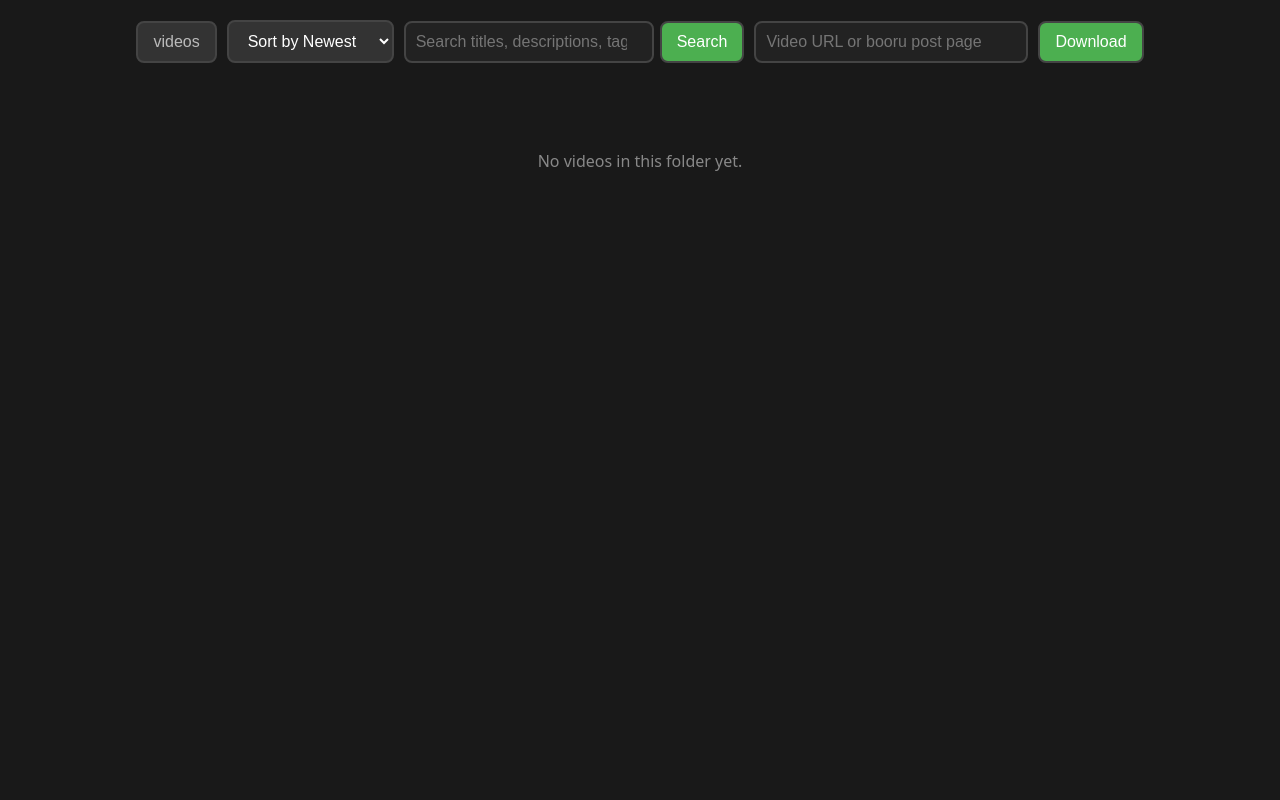
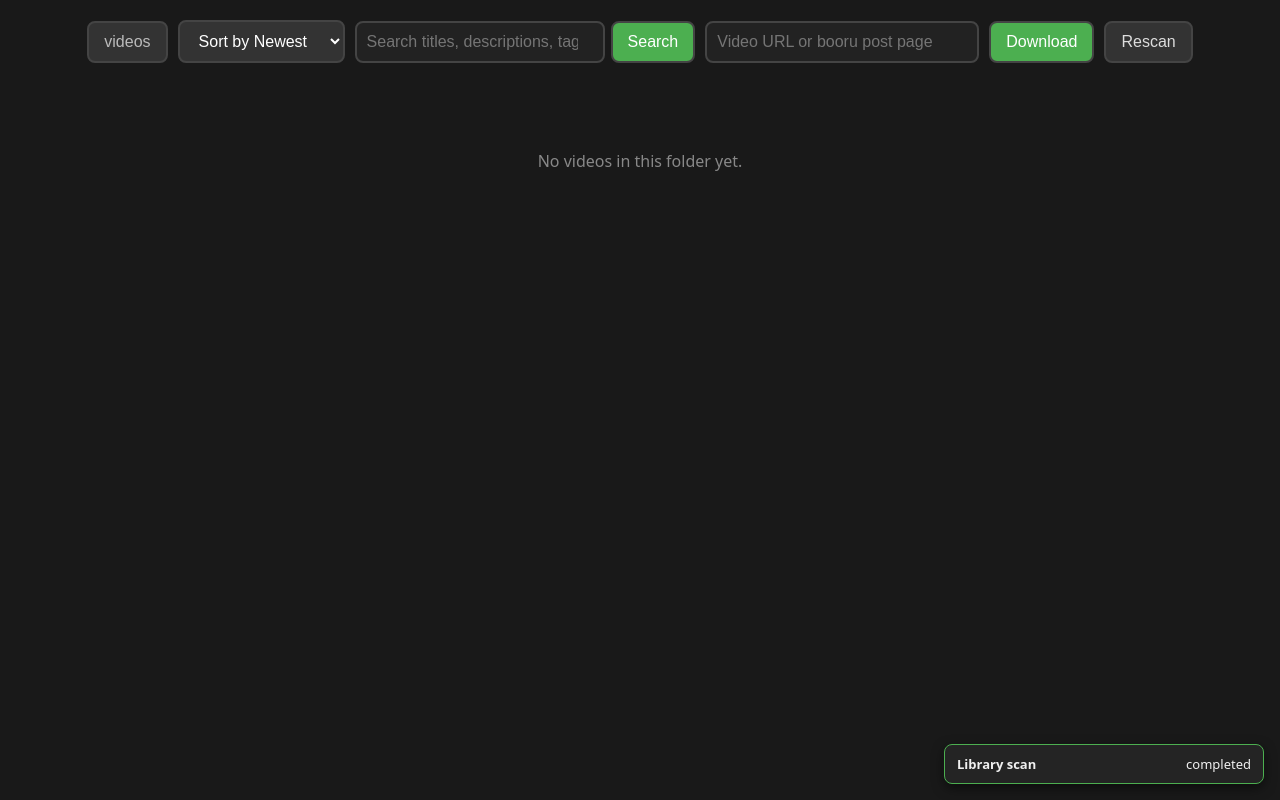
Before and after one commit to PeasantL/StreamServer, a FastAPI app: page / in a window 1280 px wide. Run offline with FastAPI, Linux system fonts and the light colour scheme; some libraries are stand-ins or nearby versions.

Commit message:
Make running jobs visible, and allow a rescan on demand
The registry always knew about every download, import and scan in the
process, but nothing exposed more than the single task id a page happened to
be holding in JavaScript. A download started in one tab was invisible in every
other -- and invisible in its own tab after a reload, with no way to tell
whether it was still running or had died.

`GET /api/tasks` lists them all. A status tray in the corner polls it and
shows each job's kind, stage, progress and result, so what the server is doing
is visible from any tab. Finished jobs linger briefly so a result is not
missed. When a job the tray was watching finishes and this tab is not the one
driving it, the grid is stale, so the page reloads.

Records gained `active`, `age` and `finished_age`, which is what lets the tray
distinguish running from just-finished without exposing the monotonic
timestamps it uses internally.

`POST /api/scan` and a Rescan button close a related gap: scanning happened
only at startup and on a folder switch, so a file copied into the library
while the server was running stayed invisible until a restart.

Task state is still in-process and still lost on restart, deliberately. A
restart kills the download it was tracking, so a persisted "downloading"
record would claim work that is not happening -- worse than no record at all.
The tray showing nothing after a restart is the honest answer.

Co-Authored-By: Claude Opus 5 <noreply@anthropic.com>
Claude-Session: https://claude.ai/code/session_01D8nJJNLhky4CL7Sgi45SrR

```diff
--- a/main.py
+++ b/main.py
@@ -348,6 +348,32 @@ async def get_task_status(task_id: str):
     if task is None:
         raise HTTPException(status_code=404, detail="Task not found")
     return task
+
+
+@app.get("/api/tasks")
+async def list_tasks():
+    """Every job this process knows about, running or recently finished.
+
+    A download started in one tab was previously invisible everywhere else,
+    including after a reload of the tab that started it -- the task id lived
+    only in that page's JavaScript. The registry always knew; nothing exposed
+    it.
+    """
+    return {"tasks": registry.list_all()}
+
+
+@app.post("/api/scan")
+async def rescan_library():
+    """Re-scan the current folder on demand.
+
+    Scanning only ever happened at startup and on a folder switch, so a file
+    copied into the library while the server was running stayed invisible
+    until it was restarted.
+    """
+    directory = database.current_dir()
+    task_id = registry.create("scan")
+    threading.Thread(target=_run_scan, args=(task_id, directory), daemon=True).start()
+    return {"task_id": task_id}
 
 
 # --- downloading -------------------------------------------------------------
--- a/tasks.py
+++ b/tasks.py
@@ -30,6 +30,7 @@ class TaskRegistry:
         with self._lock:
             self._prune_locked()
             self._tasks[task_id] = {
+                "id": task_id,
                 "kind": kind,
                 "status": "in_progress",
                 "progress": 0,
@@ -52,19 +53,45 @@ class TaskRegistry:
             if task.get("status") in TERMINAL_STATES and task["finished_at"] is None:
                 task["finished_at"] = time.monotonic()
 
+    @staticmethod
+    def _public(task: dict[str, Any], now: float) -> dict[str, Any]:
+        """The client-facing shape. Monotonic timestamps stay internal."""
+        finished = task["finished_at"]
+        return {
+            "id": task["id"],
+            "kind": task["kind"],
+            "status": task["status"],
+            "progress": task["progress"],
+            "error": task["error"],
+            "detail": task["detail"],
+            "active": task["status"] not in TERMINAL_STATES,
+            # Seconds since the job started, and since it ended if it has.
+            "age": int(now - task["created_at"]),
+            "finished_age": None if finished is None else int(now - finished),
+        }
+
     def get(self, task_id: str) -> dict[str, Any] | None:
         with self._lock:
             self._prune_locked()
             task = self._tasks.get(task_id)
             if task is None:
                 return None
-            return {
-                "kind": task["kind"],
-                "status": task["status"],
-                "progress": task["progress"],
-                "error": task["error"],
-                "detail": task["detail"],
-            }
+            return self._public(task, time.monotonic())
+
+    def list_all(self) -> list[dict[str, Any]]:
+        """Every live record, newest first.
+
+        This is what makes a job started in another tab visible at all: the
+        registry is process-wide, but nothing ever exposed more than the one
+        task id a client happened to be holding.
+        """
+        with self._lock:
+            self._prune_locked()
+            now = time.monotonic()
+            tasks = sorted(
+                self._tasks.values(), key=lambda task: task["created_at"], reverse=True
+            )
+            return [self._public(task, now) for task in tasks]
 
     def _prune_locked(self) -> None:
         now = time.monotonic()
--- a/templates/index.html
+++ b/templates/index.html
@@ -142,6 +142,51 @@
             margin-top: 40px;
             text-align: center;
         }
+        .tray {
+            position: fixed;
+            right: 16px;
+            bottom: 16px;
+            z-index: 900;
+            display: flex;
+            flex-direction: column;
+            gap: 8px;
+            width: min(320px, calc(100vw - 32px));
+        }
+        .tray:empty { display: none; }
+        .job {
+            padding: 10px 12px;
+            border: 1px solid #444;
+            border-radius: 8px;
+            background-color: #242424;
+            box-shadow: 0 4px 12px rgba(0, 0, 0, .5);
+            font-size: 13px;
+        }
+        .job.failed { border-color: #a33; }
+        .job.completed { border-color: #4CAF50; }
+        .job-head {
+            display: flex;
+            justify-content: space-between;
+            gap: 10px;
+        }
+        .job-label { font-weight: 600; }
+        .job-note {
+            margin-top: 4px;
+            color: #aaa;
+            overflow-wrap: anywhere;
+        }
+        .job-bar {
+            height: 4px;
+            margin-top: 8px;
+            border-radius: 2px;
+            background-color: #3a3a3a;
+            overflow: hidden;
+        }
+        .job-bar span {
+            display: block;
+            height: 100%;
+            background-color: #4CAF50;
+            transition: width .3s ease;
+        }
         .pagination {
             display: flex;
             align-items: center;
@@ -243,6 +288,8 @@
         <input type="text" id="videoUrl" class="url-input" placeholder="Video URL or booru post page">
         <button type="button" id="downloadButton" class="download-button">Download</button>
 
+        <button type="button" id="rescanButton" class="clear-button">Rescan</button>
+
         {% if auth_enabled %}
         <button type="button" id="logoutButton" class="clear-button">Sign out</button>
         {% endif %}
@@ -267,6 +314,9 @@
     {% endif %}
 
     <div class="status" id="status" role="status" data-scan-task="{{ scan_task_id or '' }}"></div>
+
+    {# Every job this server is running, not just the one this tab started. #}
+    <div class="tray" id="tray" aria-live="polite"></div>
 
     <div class="container" id="videoContainer">
         {% for video in video_files %}
@@ -437,6 +487,24 @@
                 }
             }
 
+            document.getElementById('rescanButton').addEventListener('click', async (event) => {
+                const button = event.currentTarget;
+                button.disabled = true;
+                try {
+                    const response = await fetch('/api/scan', { method: 'POST' });
+                    if (!response.ok) {
+                        const problem = await response.json().catch(() => ({}));
+                        throw new Error(problem.detail || 'Could not start a scan.');
+                    }
+                    // The tray takes it from here and reloads when it finishes.
+                    refreshTray();
+                } catch (error) {
+                    alert(error.message);
+                } finally {
+                    button.disabled = false;
+                }
+            });
+
             const logoutButton = document.getElementById('logoutButton');
             if (logoutButton) {
                 logoutButton.addEventListener('click', async () => {
@@ -451,6 +519,89 @@
                     startDownload();
                 }
             });
+
+            // --- job tray -------------------------------------------------
+            //
+            // Polls the whole registry rather than one task id, so a download
+            // or import started in another tab is visible here too.
+
+            const tray = document.getElementById('tray');
+            const KINDS = { download: 'Download', import: 'Booru import', scan: 'Library scan' };
+
+            // Finished jobs linger briefly so a result is not missed, then
+            // stop being drawn; the server expires them on its own schedule.
+            const SHOW_FINISHED_FOR_SECONDS = 20;
+            const TRAY_INTERVAL_MS = 2000;
+
+            let trayActive = 0;
+
+            function renderJob(task) {
+                const node = document.createElement('div');
+                node.className = `job ${task.status}`;
+
+                const head = document.createElement('div');
+                head.className = 'job-head';
+
+                const label = document.createElement('span');
+                label.className = 'job-label';
+                label.textContent = KINDS[task.kind] || 'Job';
+                head.appendChild(label);
+
+                const state = document.createElement('span');
+                state.textContent = LABELS[task.status] || task.status;
+                head.appendChild(state);
+                node.appendChild(head);
+
+                const note = task.error || task.detail;
+                if (note) {
+                    const noteEl = document.createElement('div');
+                    noteEl.className = 'job-note';
+                    // textContent, not innerHTML: the note can carry a video
+                    // title, which is user-controlled text.
+                    noteEl.textContent = note;
+                    node.appendChild(noteEl);
+                }
+
+                if (task.active) {
+                    const bar = document.createElement('div');
+                    bar.className = 'job-bar';
+                    const fill = document.createElement('span');
+                    fill.style.width = `${Math.max(2, task.progress || 0)}%`;
+                    bar.appendChild(fill);
+                    node.appendChild(bar);
+                }
+
+                return node;
+            }
+
+            async function refreshTray() {
+                let tasks;
+                try {
+                    const response = await fetch('/api/tasks');
+                    if (!response.ok) {
+                        return;
+                    }
+                    ({ tasks } = await response.json());
+                } catch (error) {
+                    return;   // A transient failure is not worth reporting here.
+                }
+
+                const visible = tasks.filter((task) =>
+                    task.active || task.finished_age < SHOW_FINISHED_FOR_SECONDS);
+
+                tray.replaceChildren(...visible.map(renderJob));
+
+                // Something finished since the last poll. If this tab is not
+                // the one driving a download, its grid is now stale.
+                const active = visible.filter((task) => task.active).length;
+                if (active < trayActive && !downloadButton.disabled) {
+                    window.location.reload();
+                }
+                trayActive = active;
+            }
+
+            refreshTray();
+            setInterval(refreshTray, TRAY_INTERVAL_MS);
 
             // Report the startup scan, if one is still running, without
             // blocking the catalogue from rendering.
```
Also changed, not shown: tests/test_tasks_api.py (added, +170 -0 lines).
